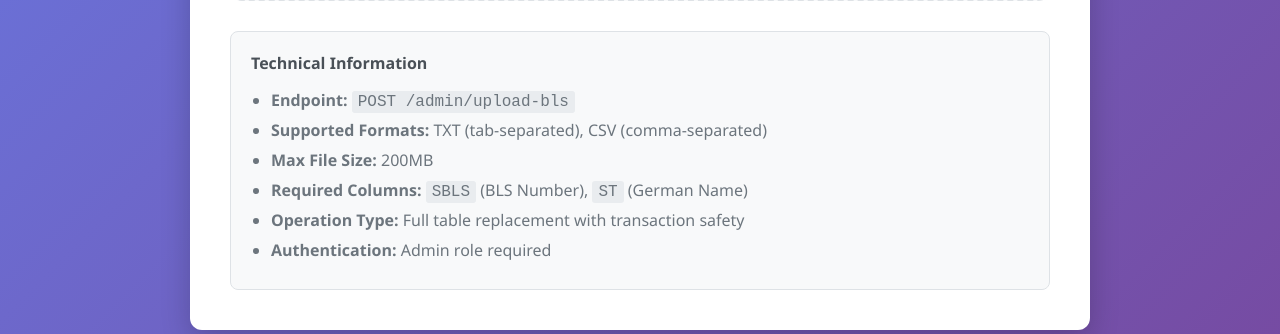
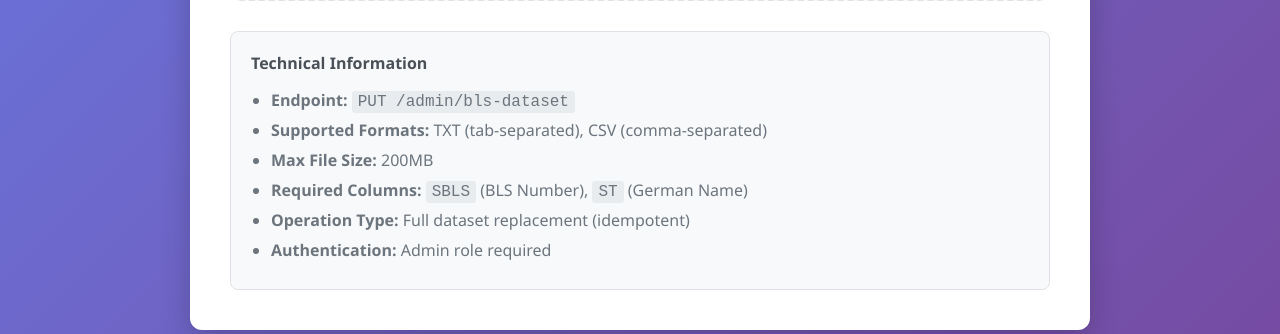
Before and after one commit to KerimKarovic/FoodNutriSync, a FastAPI app: page /admin in a window 1280 px wide. Shown: the part 674-1008 px from the top of the page. Run offline with FastAPI, Linux system fonts and the light colour scheme; parts of the project's set-up code (start-up, migrations or seed data) failed here and were passed over.

Commit message:
updated endpoints

```diff
--- a/app/main.py
+++ b/app/main.py
@@ -120,13 +120,13 @@ async def get_bls_by_number(
         raise HTTPException(status_code=500, detail=f"Lookup failed: {str(e)}")
 
 
-@app.post(
-    "/admin/upload-bls",
+@app.put(
+    "/admin/bls-dataset",
     response_model=BLSUploadResponse,
     tags=["Admin"],
-    summary="Upload BLS Dataset (Full Replacement)"
+    summary="Replace BLS Dataset (Full Replacement)"
 )
-async def upload_bls(
+async def replace_bls_dataset(
     request: Request,
     file: UploadFile = File(...),
     session: AsyncSession = Depends(get_session),
--- a/app/templates/admin.html
+++ b/app/templates/admin.html
@@ -280,11 +280,11 @@
             <div class="api-info">
                 <h4>Technical Information</h4>
                 <ul>
-                    <li><strong>Endpoint:</strong> <code>POST /admin/upload-bls</code></li>
+                    <li><strong>Endpoint:</strong> <code>PUT /admin/bls-dataset</code></li>
                     <li><strong>Supported Formats:</strong> TXT (tab-separated), CSV (comma-separated)</li>
                     <li><strong>Max File Size:</strong> 200MB</li>
                     <li><strong>Required Columns:</strong> <code>SBLS</code> (BLS Number), <code>ST</code> (German Name)</li>
-                    <li><strong>Operation Type:</strong> Full table replacement with transaction safety</li>
+                    <li><strong>Operation Type:</strong> Full dataset replacement (idempotent)</li>
                     <li><strong>Authentication:</strong> Admin role required</li>
                 </ul>
             </div>
@@ -351,8 +351,8 @@
 
             try {
                 const startTime = Date.now();
-                const response = await fetch('/admin/upload-bls', {
-                    method: 'POST',
+                const response = await fetch('/admin/bls-dataset', {
+                    method: 'PUT',
                     body: formData
                 });
 
```
